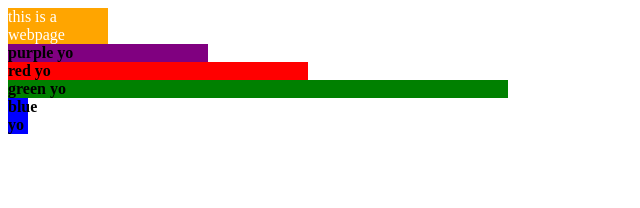
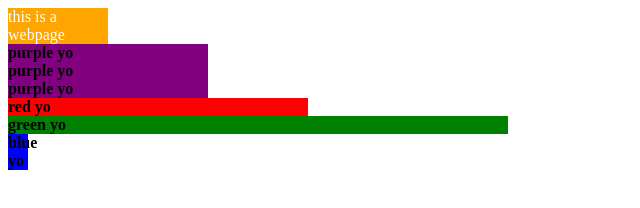
Before and after one commit to codeundercoverdev/sexy_harvard_html, a plain HTML site: page index.html in a window 1280 px wide. Shown: the whole page, without its empty margins (0-640 px from the left). Drawn offline with Linux system fonts and the light colour scheme.

Commit message:
made some purple boxes

```diff
--- a/index.html
+++ b/index.html
@@ -2,6 +2,12 @@
 	this is a webpage
 </div>
 
+<div style="background-color: purple; width: 200px; font-weight: bold;">
+	purple yo
+</div>
+<div style="background-color: purple; width: 200px; font-weight: bold;">
+	purple yo
+</div>
 <div style="background-color: purple; width: 200px; font-weight: bold;">
 	purple yo
 </div>
```
